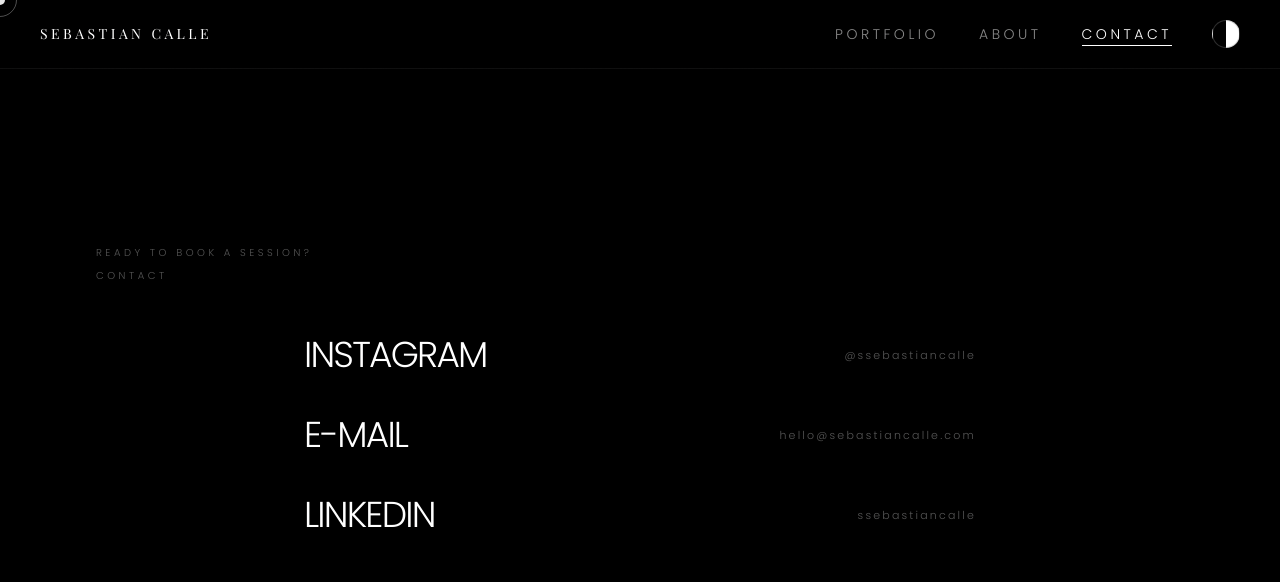
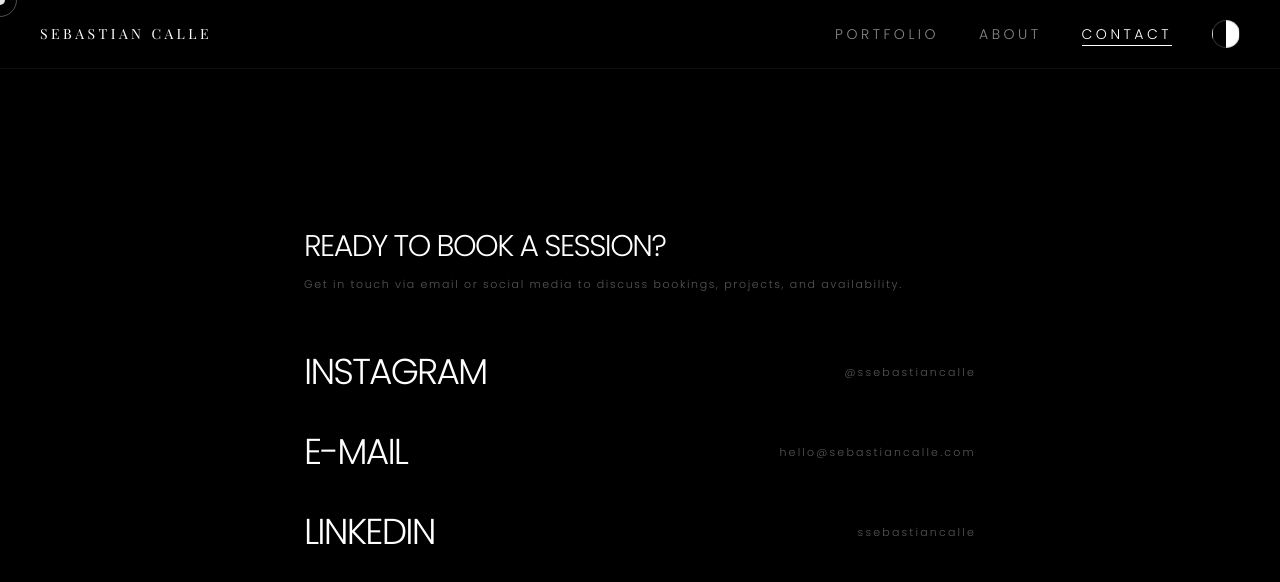
Before and after one commit to ssebastiancalle/portafolio-sebastian-calle, a Next.js app: page /contact in a window 1280 px wide. Shown: the top 582 px of the page. Built offline with nearby package versions, Linux system fonts and the light colour scheme.

Commit message:
fix: move H1 inside centered container on contact page with subtitle

```diff
--- a/app/contact/page.tsx
+++ b/app/contact/page.tsx
@@ -15,20 +15,20 @@ export default function ContactPage() {
       <Header />
       <main className="min-h-screen flex items-center px-6 md:px-16 lg:px-24" style={{ background: "var(--bg)" }}>
         <div className="w-full">
-          <h1 className="font-mono text-[10px] tracking-[0.35em] uppercase mb-2" style={{ color: "var(--text-4)" }}>
-            Ready to book a session?
-          </h1>
-          <motion.p
-            className="font-mono text-[10px] tracking-[0.35em] uppercase mb-8"
-            style={{ color: "var(--text-4)" }}
-            initial={{ opacity: 0 }}
-            animate={{ opacity: 1 }}
-            transition={{ duration: 0.6 }}
-          >
-            Contact
-          </motion.p>
-
-<div className="flex flex-col w-full max-w-2xl mx-auto">
+          <div className="flex flex-col w-full max-w-2xl mx-auto">
+            <motion.div
+              className="mb-10"
+              initial={{ opacity: 0, y: 12 }}
+              animate={{ opacity: 1, y: 0 }}
+              transition={{ duration: 0.6, ease: [0.16, 1, 0.3, 1] }}
+            >
+              <h1 className="font-mono text-2xl md:text-3xl tracking-tighter uppercase font-bold mb-3" style={{ color: "var(--text)" }}>
+                Ready to book a session?
+              </h1>
+              <p className="font-mono text-[11px] tracking-[0.15em]" style={{ color: "var(--text-4)" }}>
+                Get in touch via email or social media to discuss bookings, projects, and availability.
+              </p>
+            </motion.div>
               {LINKS.map((link, i) => (
               <motion.a
                 key={link.label}
```
